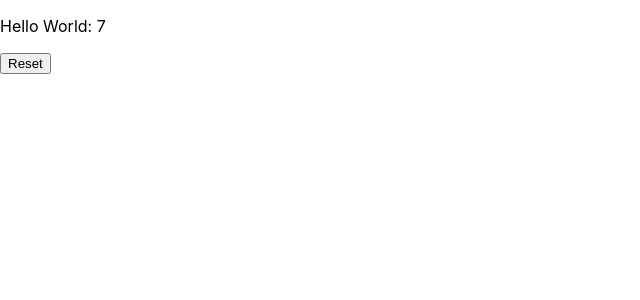
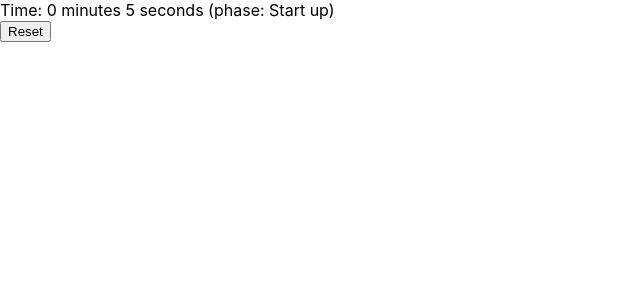
Before and after one commit to b-dalton/game-jam, a React (Create React App) app: page / in a window 1280 px wide. Shown: the top 300 px of the page, without its empty margins (0-640 px from the left). Built offline with nearby package versions, Linux system fonts and the light colour scheme.

Commit message:
Rename to gameTime and add a GamePhase UI component

```diff
--- a/src/components/BaseGameLoop.jsx
+++ b/src/components/BaseGameLoop.jsx
@@ -3,16 +3,17 @@ import { useGameState } from "../game-state";
 
 export const BaseGameLoop = () => {
   const timerRef = useRef();
-  const { incrementCount } = useGameState();
+  const { tickTime } = useGameState();
 
   useEffect(() => {
     timerRef.current = setInterval(() => {
-      incrementCount();
+      tickTime();
     }, 1000);
 
     return () => {
       clearInterval(timerRef.current);
     };
   });
+
   return null;
 };
--- /dev/null
+++ b/src/components/GamePhase.jsx
@@ -0,0 +1,35 @@
+import { useGameState } from "../game-state";
+
+const getPhaseName = (minutesIntoGame) => {
+  if (minutesIntoGame < 3) {
+    return "Start up";
+  }
+
+  if (minutesIntoGame < 7) {
+    return "IPO";
+  }
+
+  if (minutesIntoGame < 12) {
+    return "International";
+  }
+
+  return "Intergalactic";
+};
+
+const secondsToFlooredMinutes = (seconds) => {
+  return Math.floor(seconds / 60);
+};
+
+export const GamePhase = () => {
+  const { gameTime } = useGameState();
+
+  const minutesIntoGame = secondsToFlooredMinutes(gameTime);
+  const gamePhase = getPhaseName(minutesIntoGame);
+
+  return (
+    <div>
+      Time: {minutesIntoGame} minutes {gameTime % 60} seconds (phase:{" "}
+      {gamePhase})
+    </div>
+  );
+};
--- a/src/components/GameWindow.jsx
+++ b/src/components/GameWindow.jsx
@@ -1,12 +1,13 @@
 import React from "react";
-import { useGameState } from "../game-state";
+
+import { GamePhase } from "./GamePhase";
 import { ResetButton } from "./ResetButton";
 
 export const GameWindow = (props) => {
-  const { count } = useGameState();
   return (
     <div>
-      <p>Hello World: {count}</p>
+      <GamePhase />
+
       <ResetButton />
     </div>
   );
--- a/src/components/ResetButton.jsx
+++ b/src/components/ResetButton.jsx
@@ -2,14 +2,7 @@ import React from "react";
 import { useGameState } from "../game-state";
 
 export const ResetButton = () => {
-  const { setCount } = useGameState();
-  return (
-    <button
-      onClick={() => {
-        setCount(0);
-      }}
-    >
-      Reset
-    </button>
-  );
+  const { resetTime } = useGameState();
+
+  return <button onClick={resetTime}>Reset</button>;
 };
--- a/src/game-state.js
+++ b/src/game-state.js
@@ -1,19 +1,38 @@
 import React, { useCallback, useContext, useState } from "react";
 
-export const GameStateContext = React.createContext({});
+export const GameStateContext = React.createContext({
+  gameTime: 0,
+  tickTime: () => {},
+  resetTime: () => {},
+});
+
+const useGameTime = () => {
+  const [gameTime, setGameTime] = useState(0);
+
+  const tickTime = useCallback(() => {
+    setGameTime(gameTime + 1);
+  }, [gameTime]);
+
+  const resetTime = useCallback(() => {
+    setGameTime(0);
+  }, []);
+
+  return {
+    gameTime,
+    tickTime,
+    resetTime,
+  };
+};
 
 export const GameStateProvider = ({ children }) => {
-  const [count, setCount] = useState(0);
-  const incrementCount = useCallback(() => {
-    setCount(count + 1);
-  }, [count]);
+  const { gameTime, tickTime, resetTime } = useGameTime();
 
   return (
     <GameStateContext.Provider
       value={{
-        count,
-        incrementCount,
-        setCount,
+        gameTime,
+        tickTime,
+        resetTime,
       }}
     >
       {children}
```
